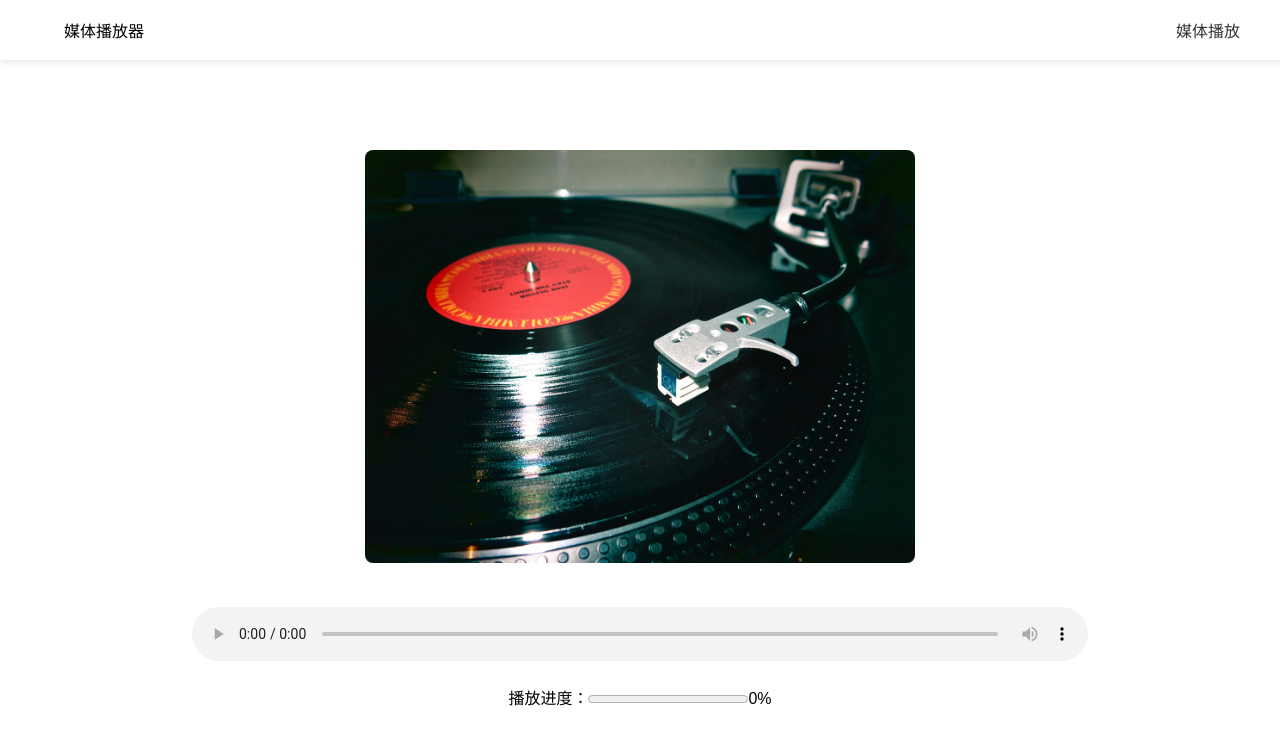
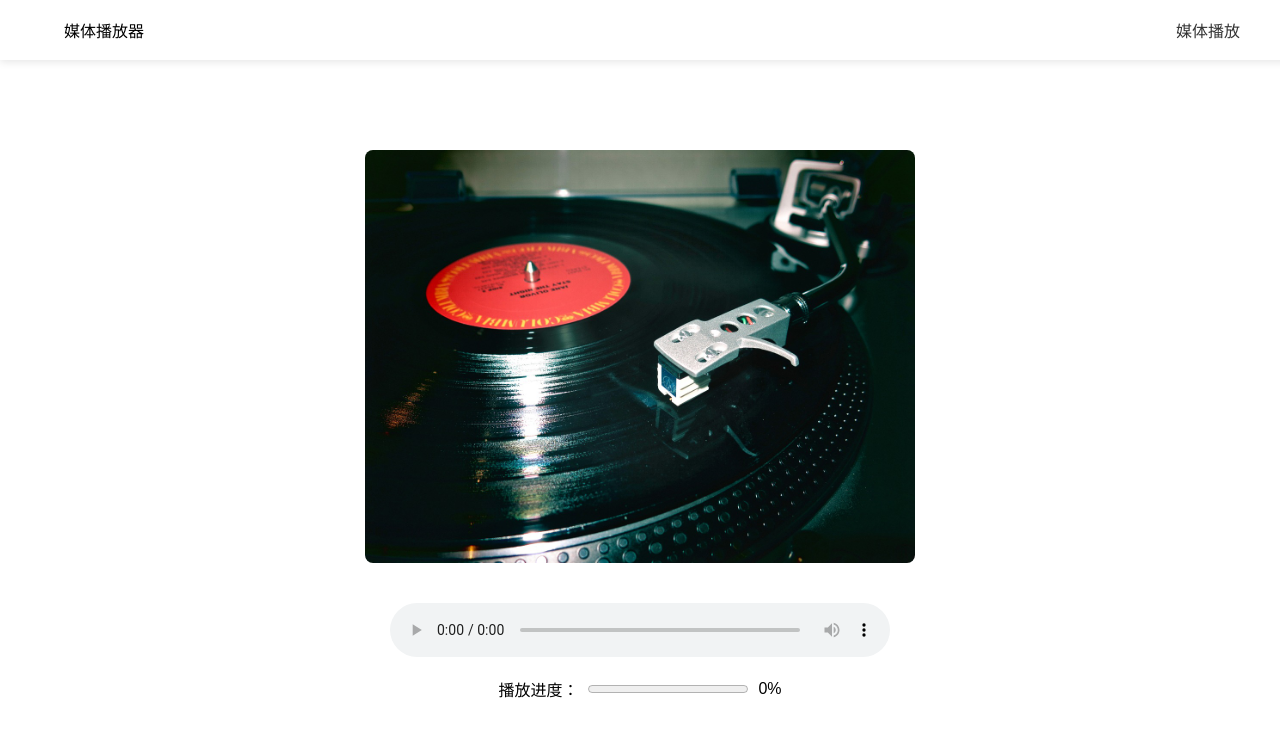
Before and after one commit to HFY-gif/media-player, a Vue app: page /audio-player in a window 1280 px wide. Shown: the top 744 px of the page. Built offline with nearby package versions, Linux system fonts and the light colour scheme.

Commit message:
Update AudioPlayer.vue
调整图片以及音频播放进度条的位置，使其居中

```diff
--- a/src/views/AudioPlayer.vue
+++ b/src/views/AudioPlayer.vue
@@ -92,19 +92,31 @@ export default {
 }
 .player-container {
   margin-top: 150px;
+  display: flex;
+  flex-direction: column;
+  align-items: center;
+  justify-content: center;
   text-align: center;
+  padding: 0 20px;
 }
+
 .media-image {
   width: 100%;
   max-width: 550px;
   margin-bottom: 20px;
   border-radius: 8px;
 }
+
 .audio-player {
   width: 70%;
+  max-width: 500px;
   margin-top: 20px;
 }
+
 .controls {
   margin-top: 20px;
+  display: flex;
+  align-items: center;
+  gap: 10px;
 }
 </style>
```
